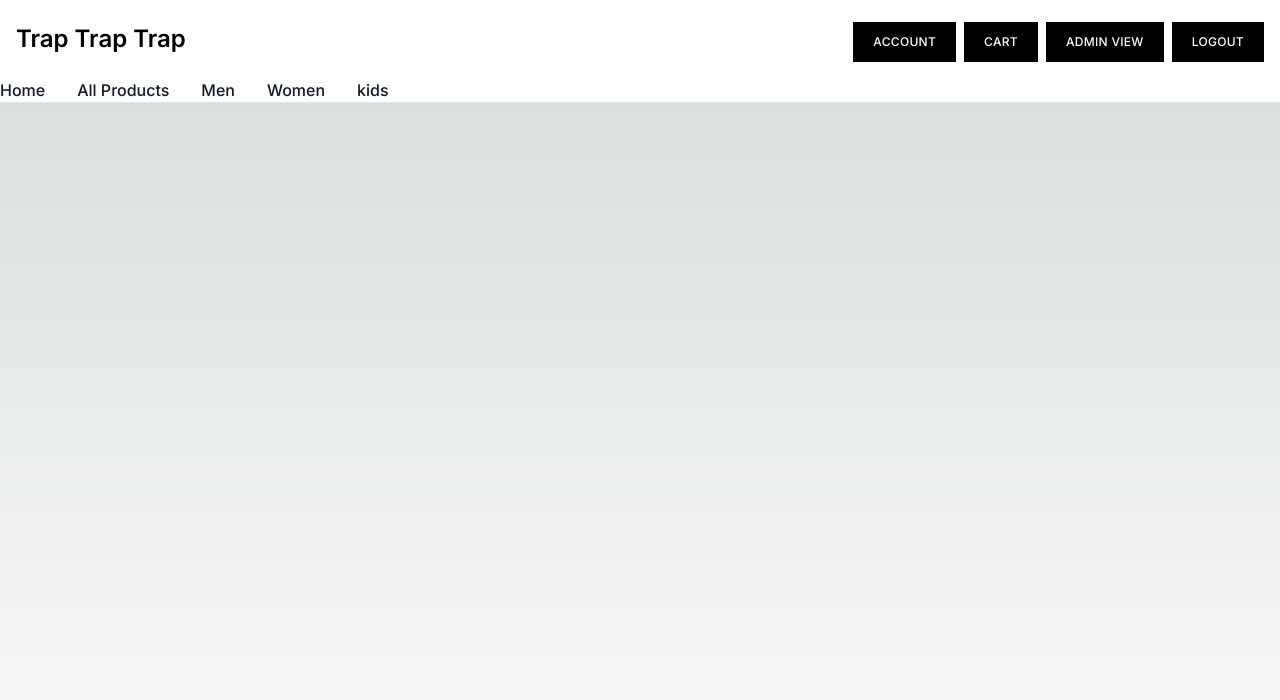
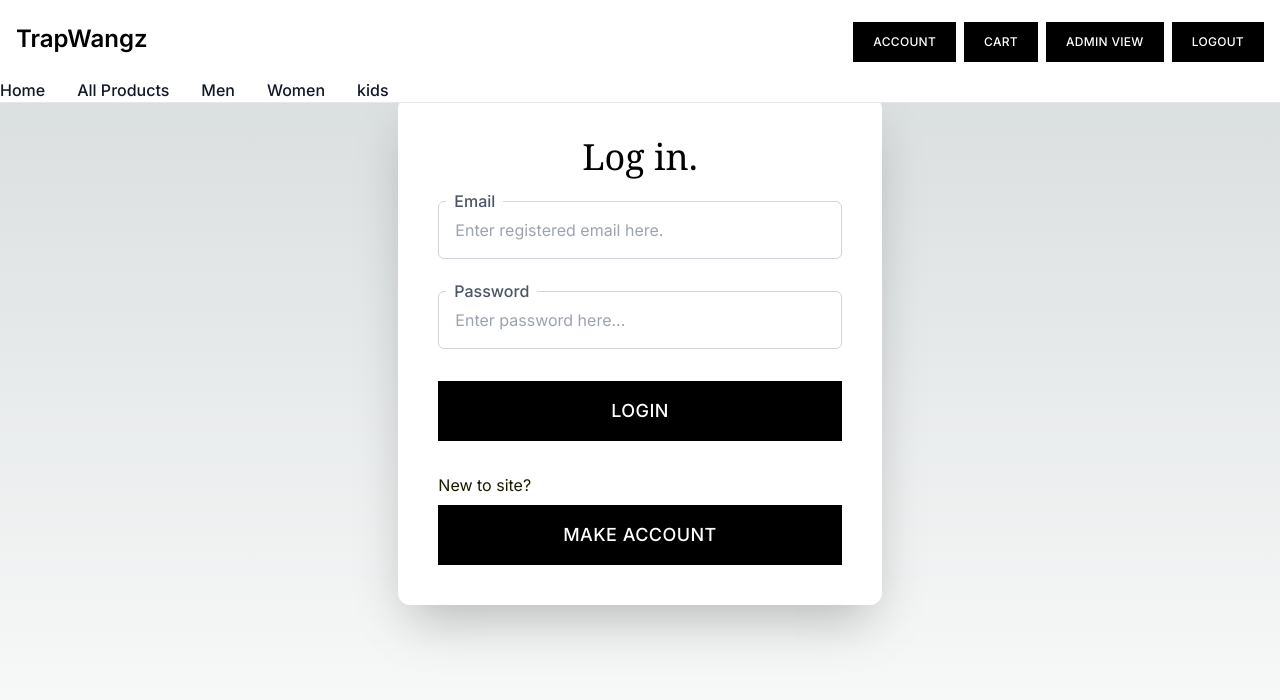
Before and after one commit to amanleykj/e_commerce, a Next.js app: page /login in a window 1280 px wide. Shown: the top 700 px of the page. Built offline with nearby package versions, Linux system fonts and the light colour scheme.

Commit message:
creating models now; backend being developed

```diff
--- a/src/app/globals.css
+++ b/src/app/globals.css
@@ -10,7 +10,7 @@
 
 @media (prefers-color-scheme: dark) {
   :root {
-    --foreground-rgb: 255, 255, 255;
+    --foreground-rgb: 80, 150, 80;
     --background-start-rgb: 0, 0, 0;
     --background-end-rgb: 255, 255, 255;
   }
--- a/src/app/login/page.js
+++ b/src/app/login/page.js
@@ -1,13 +1,71 @@
 'use client'
 
+import InputComponent from "@/components/FormElements/InputComponent"
+import { loginFormControls } from "@/utils"
+import { useRouter } from "next/navigation";
 
+const isRegistered = false;
 
 
 export default function Login() {
 
+    const router = useRouter()
+
     return(
-        <div className="bg-green relative text-pink">
-            dLLOOOGGG INFO HERE
+        <div className="bg-green relative">
+            <div className="flex flex-col items-center justify-between
+            pt-0 pr-10 pb-0 pl-10 mt-8 mr-auto max-w-7xl xl:px-5
+            lg:flex-row">
+                <div className="flex flex-col justify-center items-center w-full pr-10 pl-10 lg:flex-row">
+                    <div className="w-full mt-10 mr-0 mb-0 ml-0 relative max-w-2xl lg:mt-0 lg:w-5/12">
+                        <div className="flex flex-col items-center justfiy-start pt-10 pr-10 pb-10 pl-10 bg-white
+                        shadow-2xl rounded-xl relative z-10
+                        ">
+                            <p className="w-full text-4xl font-medium text-center font-serif text-black">
+                                Log in.
+                            </p>
+
+                                <div className="w-full mt-6 mr-0 mb-0 ml-0 relative space-y-8">
+                                    {
+                                        loginFormControls.map(controlItem =>
+                                            controlItem.componentType === 'input' ? (
+                                            <InputComponent
+                                            type={controlItem.type}
+                                            placeholder={controlItem.placeholder}
+                                            label={controlItem.label}
+                                            />
+                                            )
+                                            : null
+                                    )}
+                                    <button
+                                    className="inline-flex w-full items-center justify-center
+                                    bg-black px-6 py-4 text-lg text-white transition-all duration-200 ease-in-out focus:shadow
+                                    font-medium uppercase tracking-wide
+                                    "
+                                    >Login</button>
+
+                                <div className="flex flex-col gap-2">
+                                    <p>New to site?</p>
+                                    <button
+                                    onClick={() => router.push("/register")}
+                                    className="inline-flex w-full items-center justify-center
+                                    bg-black px-6 py-4 text-lg text-white transition-all duration-200 ease-in-out focus:shadow
+                                    font-medium uppercase tracking-wide
+                                    "
+                                    >Make account</button>
+
+                                </div>
+
+                                </div>
+
+                        </div>
+
+                    </div>
+
+                </div>
+
+            </div>
+
         </div>
     )
 }
--- a/src/app/register/page.js
+++ b/src/app/register/page.js
@@ -1,12 +1,16 @@
 'use client'
 
 import InputComponent from "@/components/FormElements/InputComponent"
+import SelectComponent from "@/components/FormElements/SelectComponent";
 import { registrationFormControls } from "@/utils"
+import { useRouter } from "next/navigation";
 
-const isRegistered = true
+const isRegistered = false;
 
 
 export default function Register() {
+
+    const router = useRouter()
 
     return(
         <div className="bg-green relative">
@@ -20,7 +24,7 @@ export default function Register() {
                         ">
                             <p className="w-full text-4xl font-medium text-center font-serif text-black">
                                 {
-                                    isRegistered ? "Registration Successful." : "Sign Up for an Account."
+                                    isRegistered ? "Registration success." : "Make an account."
                                 }
 
                             </p>
@@ -36,14 +40,38 @@ export default function Register() {
                                     {
                                         registrationFormControls.map(controlItem =>
                                             controlItem.componentType === 'input' ? (
-                                            <InputComponent/>
+                                            <InputComponent
+                                            type={controlItem.type}
+                                            placeholder={controlItem.placeholder}
+                                            label={controlItem.label}
+                                            />
                                             )
                                             :
                                             controlItem.componentType === 'select' ? (
-                                                <SelectComponent/>
+                                                <SelectComponent
+                                                options={controlItem.options}
+                                                label={controlItem.label}
+                                                />
                                             ) : null
                                     )}
+                                    <button
+                                    className="inline-flex w-full items-center justify-center
+                                    bg-black px-6 py-4 text-lg text-white transition-all duration-200 ease-in-out focus:shadow
+                                    font-medium uppercase tracking-wide
+                                    "
+                                    >Make Account</button>
 
+                                <div className="flex flex-col gap-2">
+                                    <p>Already have account?</p>
+                                    <button
+                                    onClick={() => router.push("/login")}
+                                    className="inline-flex w-full items-center justify-center
+                                    bg-black px-6 py-4 text-lg text-white transition-all duration-200 ease-in-out focus:shadow
+                                    font-medium uppercase tracking-wide
+                                    "
+                                    >Login</button>
+
+                                </div>
 
                                 </div>
                             }
--- a/src/components/FormElements/InputComponent/index.js
+++ b/src/components/FormElements/InputComponent/index.js
@@ -1,12 +1,9 @@
-
-
-
 
 export default function InputComponent({label, placeholder, type, onChange, value}) {
 
     return(
         <div className="relative ">
-            <p className="pt-0 pr-2 pb-0 pl-2 -mt-3 mr-0 mb-0 ml-2 font-medium text-gray-600">
+            <p className="pt-0 pr-2 pb-0 pl-2 absolute -mt-3 mr-0 mb-0 ml-2 font-medium text-gray-600 bg-white">
                 {label}
             </p>
             <input
--- a/src/components/FormElements/SelectComponent/index.js
+++ b/src/components/FormElements/SelectComponent/index.js
@@ -6,7 +6,7 @@ export default function SelectComponent({ label, value, onChange, options = [],
 
     return(
         <div className="relative ">
-            <p className="pt-0 pr-2 pb-0 pl-2 -mt-3 mr-0 mb-0 ml-2 font-medium text-gray-600">
+            <p className="pt-0 pr-2 pb-0 pl-2 absolute -mt-3 mr-0 mb-0 ml-2 font-medium text-gray-600 bg-white">
             {label}
             </p>
             <select
--- a/src/components/Navbar/index.js
+++ b/src/components/Navbar/index.js
@@ -55,7 +55,7 @@ export default function Navbar(){
         <div className="max-w-screen-xl flex flex-wrap items-center justify-between mx-auto p-4">
             <div className="flex items-center cursor-pointer">
                 <span className="self-center text-2xl text-black font-semibold whitespace-nowrap">
-                    Trap Trap Trap
+                    TrapWangz
 
                 </span>
 
--- a/src/utils/index.js
+++ b/src/utils/index.js
@@ -45,7 +45,7 @@ export const registrationFormControls = [
     {
     id: "firstName",
     type: "text",
-    placeholder: "Enter your first name.",
+    placeholder: "Enter first name here...",
     label: "First Name",
     componentType: "input",
     },
@@ -53,7 +53,7 @@ export const registrationFormControls = [
     {
     id : "lastName",
     type : "text",
-    placeholder : "Enter your last name.",
+    placeholder : "Enter last name here...",
     label : "Last Name",
     componentType : "input",
     },
@@ -61,7 +61,7 @@ export const registrationFormControls = [
     {
     id: "email",
     type: "email",
-    placeholder: "Enter your email.",
+    placeholder: "Enter email here...",
     label: "Email",
     componentType: "input",
     },
@@ -69,7 +69,7 @@ export const registrationFormControls = [
     {
     id: "password",
     type: "password",
-    placeholder: "Enter your password",
+    placeholder: "Enter password here...",
     label: "Password",
     componentType: "input",
     },
@@ -87,7 +87,7 @@ export const registrationFormControls = [
         },
         {
         id: "customer",
-        label: "customer",
+        label: "Customer",
         },
     ],
     },
@@ -97,7 +97,7 @@ export const loginFormControls = [
     {
     id: "email",
     type: "email",
-    placeholder: "Enter your email.",
+    placeholder: "Enter registered email here.",
     label: "Email",
     componentType: "input",
     },
@@ -105,7 +105,7 @@ export const loginFormControls = [
     {
     id: "password",
     type: "password",
-    placeholder: "Enter your password.",
+    placeholder: "Enter password here...",
     label: "Password",
     componentType: "input",
     },
```
Also changed, not shown: src/database/index.js (added, +18 -0 lines), src/models/user.js (added, +13 -0 lines).
